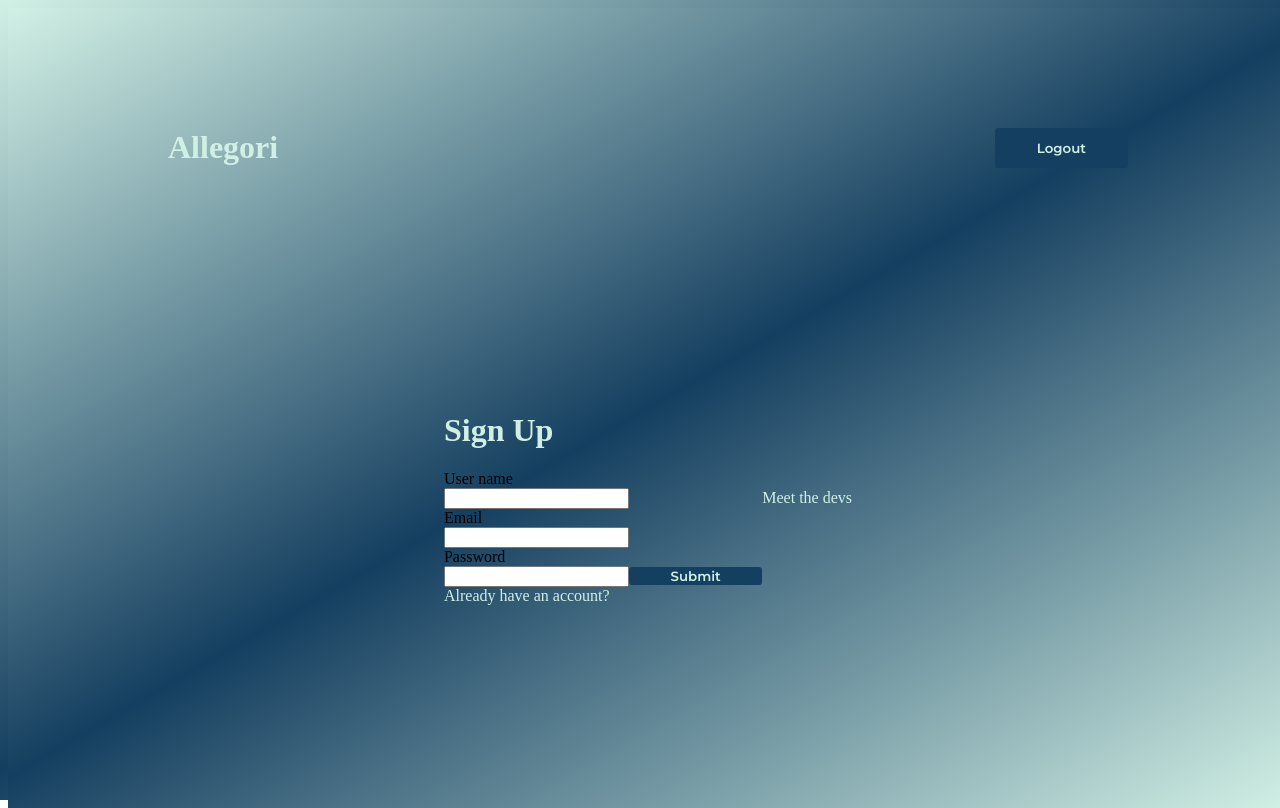
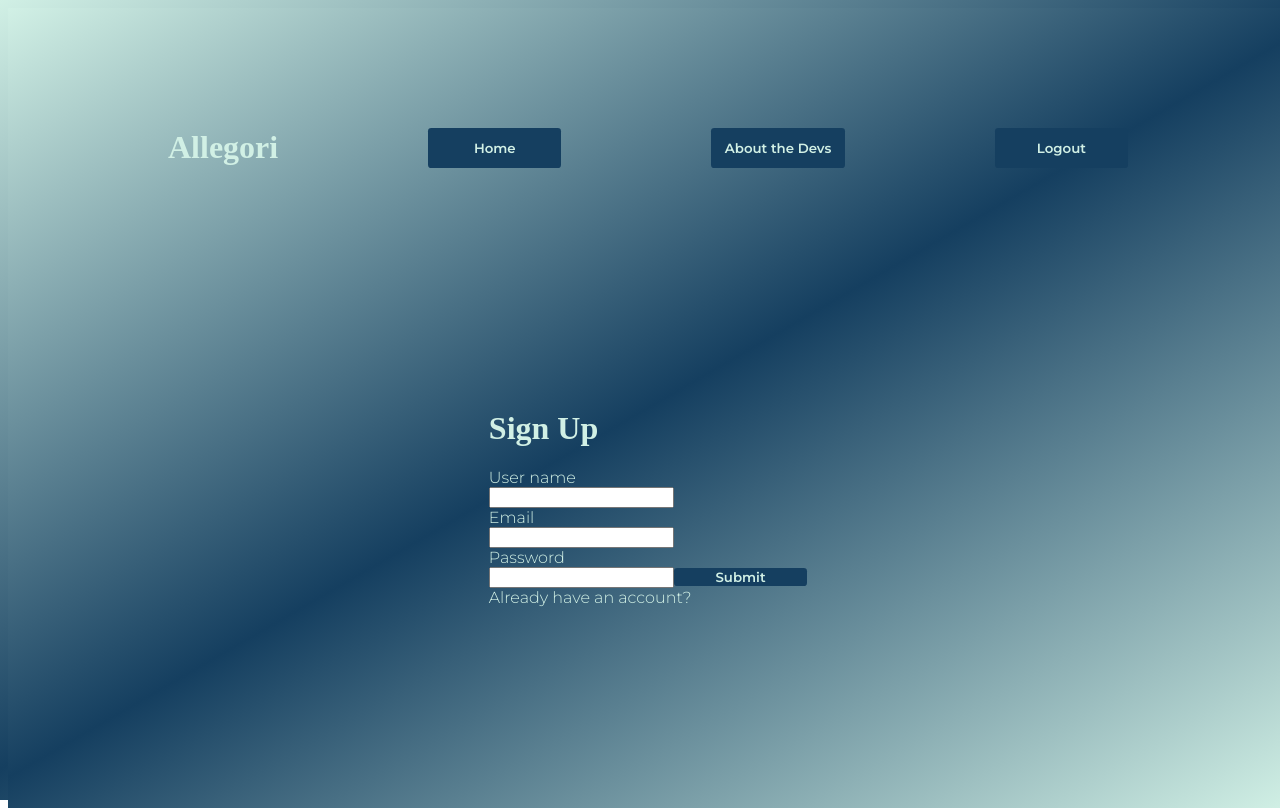
Before and after one commit to meme-t3am/final-project-frontend, a React app: page /signup in a window 1280 px wide. Built offline with nearby package versions, Linux system fonts and the light colour scheme; no server answers; a web font is replaced by a local one.

Commit message:
tidying up styling

```diff
--- a/src/components/App.css
+++ b/src/components/App.css
@@ -66,3 +66,22 @@ button {
   color: var(--color1);
   background-color: var(--color2);
 }
+
+p {
+  font-family: 'Montserrat';
+}
+
+h2 {
+  font-family: 'Montserrat';
+  color: var(--color1);
+}
+
+a {
+  font-family: 'Montserrat';
+}
+
+.AuthForm {
+  font-family: 'Montserrat';
+  color: var(--color1);
+  gap: 1em;
+}
--- a/src/components/CustomForms/About.jsx
+++ b/src/components/CustomForms/About.jsx
@@ -18,7 +18,7 @@ export default function AboutPage() {
           <p className={styles.devP}>Howdy! I’m a Software Engineer currently living in Portland, OR.
            I love to travel in search of hot springs and spicy food! At home, I spend the most time cooking and tending to my many plants.
 
-          </p> <br/> <br/>
+          </p> <br/> <br/> <br/>
           <span>
             <a
               className={styles.devLink}
@@ -70,7 +70,7 @@ export default function AboutPage() {
           <img className={styles.devImage} src="/dav.png" />
           <p className={styles.devP}>Hi, I am David. I am a software developer from Estacada, OR.
           I love to play disc golf and watch movies with my wife and two cats. My favorite memes are Star Wars prequel memes.
-          </p> <br /> <br/>
+          </p> <br /> <br/> <br/>
           <span>
             <a
               className={styles.devLink}
--- a/src/components/CustomForms/Auth.jsx
+++ b/src/components/CustomForms/Auth.jsx
@@ -1,11 +1,10 @@
-import { NavLink, Outlet } from 'react-router-dom';
+import { Outlet } from 'react-router-dom';
 
 export default function Auth() {
 
   return (
     <>
       <Outlet/>
-      <NavLink to="about">Meet the devs</NavLink>
 
     </>
   );
--- a/src/components/CustomForms/Header/Header.jsx
+++ b/src/components/CustomForms/Header/Header.jsx
@@ -6,16 +6,27 @@ import { useNavigate } from 'react-router-dom';
 export default function Header() {
   const { setUser } = useUser();
   const navigate = useNavigate();
+
   const logout = async () => {
     navigate('/');
     await signOutUser();
     setUser({});
   };
 
+  const handleDev = () => {
+    navigate('/about');
+  };
+
+  const handleHome = () => {
+    navigate('/meme');
+  };
+
   return (
     <>
       <header className={styles.Header}>
         <h1>Allegori</h1>
+        <button onClick={handleHome}>Home</button>
+        <button onClick={handleDev}>About the Devs</button>
         <button onClick={logout}>Logout</button>
       </header>
     </>
--- a/src/components/CustomForms/MemeForm.jsx
+++ b/src/components/CustomForms/MemeForm.jsx
@@ -5,7 +5,7 @@ import OutputForm from './URL-Meme-Forms/OutputForm';
 import InputForm from './URL-Meme-Forms/InputForm.jsx';
 import { useContext, useEffect, useState } from 'react';
 import OtherMemes from './URL-Meme-Forms/OtherMemes';
-import loaderImage from '/public/images/loader.png';
+import loaderImage from '/public/images/Llegor_Floating_Outline.png';
 import { MemeContext } from '../Context/MemeContext';
 
 export default function MemeForm() {
```
